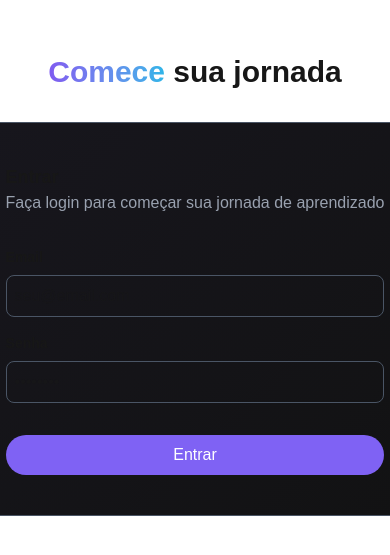
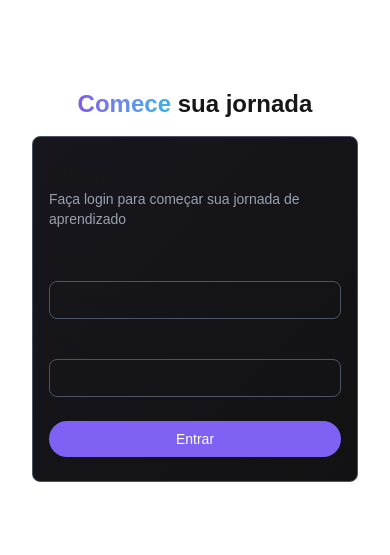
Before and after one commit to ViniNathan/glossary-app, a Next.js app in the folder frontend/: page /login in a window 390 px wide. Shown: the part 137-692 px from the top of the page. Built offline with nearby package versions, Linux system fonts and the light colour scheme.

Commit message:
style: improve layout and spacing on small devices

```diff
--- a/frontend/src/app/(public)/login/page.tsx
+++ b/frontend/src/app/(public)/login/page.tsx
@@ -9,38 +9,37 @@ function LoginPage() {
   };
 
   return (
-    <div className="container mx-auto flex h-screen flex-col items-center justify-center gap-8">
-      <h1 className="text-3xl md:text-4xl font-bold">
+    <div className="container mx-auto flex min-h-screen flex-col items-center justify-center gap-4 px-4 py-6 md:gap-8">
+      <h1 className="text-2xl font-bold md:text-3xl lg:text-4xl">
         <span className="bg-gradient-to-r from-[#7f5af0] to-[#2cb5e8] bg-clip-text text-transparent select-none">Comece</span>
         {" "}
         sua jornada
       </h1>
-      <div className="w-max flex flex-col items-left justify-center bg-gradient-to-br from-[#17161d] to-[#121213] border border-gray-600 rounded-lg px-6 py-10">
-        <h1 className="text-lg md:text-2xl font-bold">Entrar</h1>
-        <p className="md:text-md text-gray-400">Faça login para começar sua jornada de aprendizado</p>
+      <div className="w-full max-w-sm md:max-w-max flex flex-col items-left justify-center bg-gradient-to-br from-[#17161d] to-[#121213] border border-gray-600 rounded-lg px-4 py-6 md:px-6 md:py-10">
+        <h1 className="text-xl font-bold md:text-2xl">Entrar</h1>
+        <p className="text-sm text-gray-400 md:text-base">Faça login para começar sua jornada de aprendizado</p>
 
-        <form className="flex flex-col gap-4 mt-8">
-          <label htmlFor="email" className="text-sm font-semibold mb-[-0.5rem]">Email</label>
+        <form className="flex flex-col gap-3 mt-6 md:gap-4 md:mt-8">
+          <label htmlFor="email" className="text-xs font-semibold md:text-sm md:mb-[-0.5rem]">Email</label>
           <input
             type="email"
             placeholder="seu@email.com"
-            className="border border-gray-600 rounded-lg p-2 bg-transparent"
+            className="border border-gray-600 rounded-lg p-2 bg-transparent text-sm md:text-base"
           />
-          <label htmlFor="password" className="text-sm font-semibold mb-[-0.5rem]">Senha</label>
+          <label htmlFor="password" className="text-xs font-semibold md:text-sm md:mb-[-0.5rem]">Senha</label>
           <input
             type="password"
             placeholder="••••••••"
-            className="border border-gray-600 rounded-lg p-2 bg-transparent"
+            className="border border-gray-600 rounded-lg p-2 bg-transparent text-sm md:text-base"
           />
           <button
             type="submit"
-            className="mt-4 bg-[#7f62f4] text-white rounded-3xl p-2"
+            className="mt-3 bg-[#7f62f4] text-white rounded-3xl p-2 text-sm md:text-base md:mt-4"
             onClick={handleLogin}
           >
             Entrar
           </button>
         </form>
-
       </div>
     </div>
   );
```
